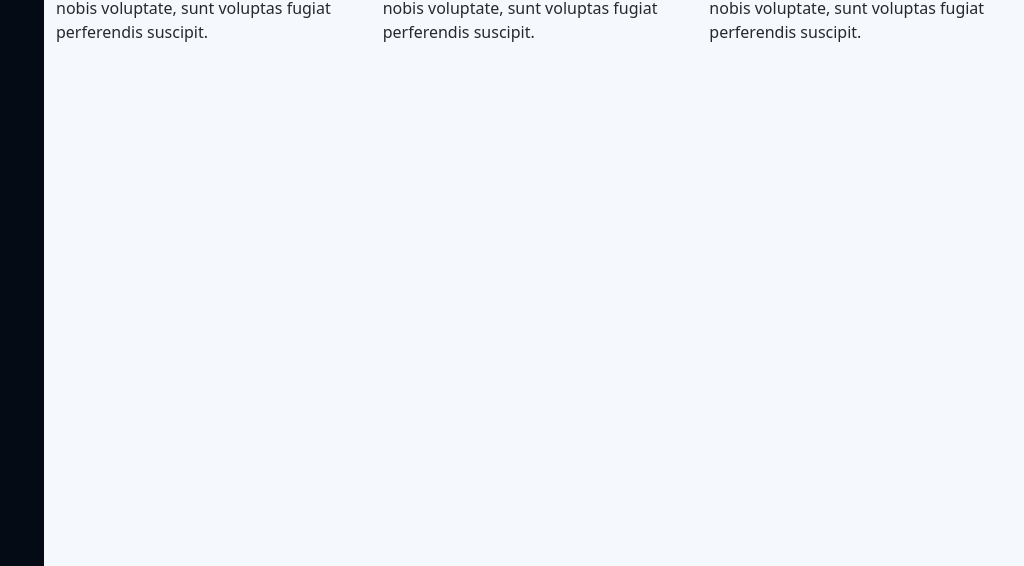
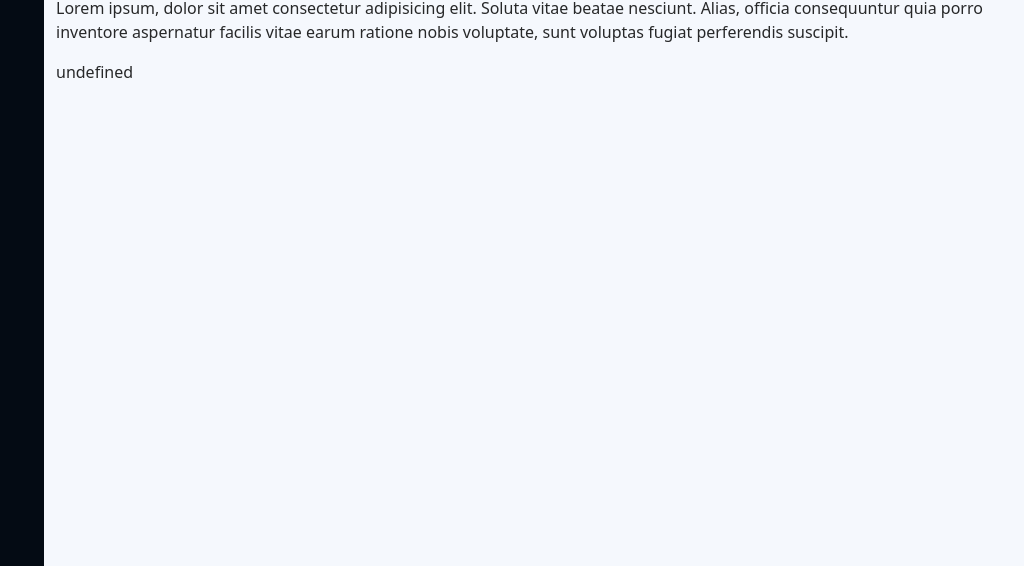
Before and after one commit to dimaurbanovich/cv, a plain HTML site: page index.html in a window 1280 px wide. Shown: the part 234-800 px from the top of the page, without its empty margins (256-1280 px from the left). Drawn offline with nearby package versions, Linux system fonts and the light colour scheme.

Commit message:
add text and title to js

```diff
--- a/index.html
+++ b/index.html
@@ -14,17 +14,8 @@
     <div id="app" class="container-fluid">
       <header id="header" class="header"></header>
       <main id="cv" class="content">
-          <section class="row">
-            <div class="col-sm">
-              <h2>Hello world!</h2>
-            </div>
-          </section>
 
-          <section class="row">
-            <div class="col-sm">
-              <p>Lorem, ipsum dolor sit amet consectetur adipisicing elit. Iusto eos tenetur nisi quam nesciunt? Reprehenderit debitis assumenda sed, qui architecto porro corrupti delectus dolores distinctio quisquam veritatis, illum quam. Assumenda?</p>
-            </div>
-          </section>
+
 
           <section class="row">
             <div class="col-sm">
--- a/index.js
+++ b/index.js
@@ -6,3 +6,55 @@ const sections = [
     { type: 'text', value: loremText },
     { type: 'columns', value: [loremText, loremText, loremText] }
 ];
+
+const $content = document.querySelector('#cv');  // $ был в jquery но можно не использовать
+
+// sections.forEach( section => {
+//     let html = '<h2>Hello from JS</h2>';
+//     $content.insertAdjacentHTML('beforeend', html) // вставляется динамический контент
+// })
+
+sections.forEach( section => {
+    let html = '';
+
+    if (section.type === 'title') {
+        html = title(section);
+
+    } else if (section.type === 'text') {
+        html = text(section);
+
+    } else if (section.type === 'columns') {
+        html = columns(section);
+    };
+
+    $content.insertAdjacentHTML('beforeend', html);
+})
+
+function title(section) {
+    return `
+    <section class="row">
+        <div class="col-sm">
+          <h2>${section.value}</h2>
+        </div>
+      </section>`
+}
+
+function text(section) {
+    return `
+    <section class="row">
+    <div class="col-sm">
+      <p>${section.value}</p>
+    </div>
+  </section>`
+}
+
+function columns(section) {
+    const html = section.value.map(
+        item => {
+            return `
+            <div class="col-sm">
+                <p>${section.value}</p>
+            </div>`
+        }
+    )
+}
```
